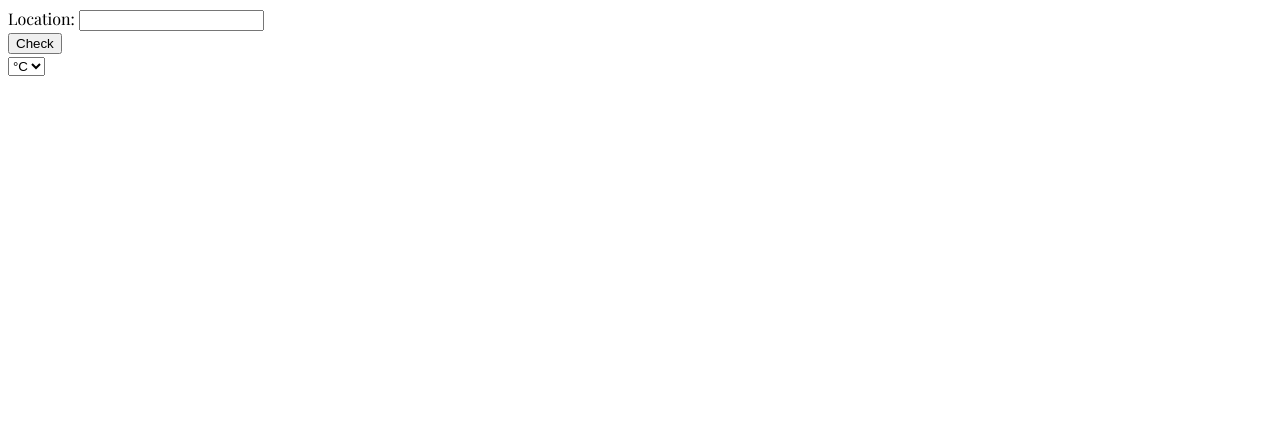
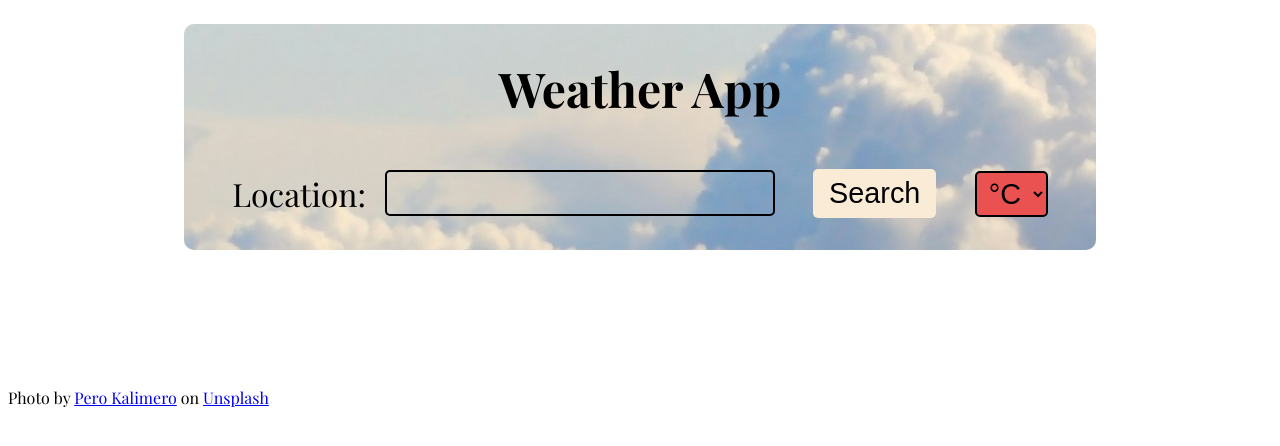
Before and after one commit to drawdlu/Weather-App-TOP, a website built with webpack: page src/template.html in a window 1280 px wide. Built offline with nearby package versions, Linux system fonts and the light colour scheme; a web font is replaced by a local one.

Commit message:
style: Header form title

```diff
--- a/src/modules/displayData.js
+++ b/src/modules/displayData.js
@@ -1,8 +1,6 @@
 import { capitalize, getUnit, symbols } from "./helper";
 import { format } from "date-fns/format";
 import { displayAdditionalDays, updateSnippetsTemps } from "./displayWeekData";
-
-
 
 export let savedData = undefined;
 let currentDisplayDay = undefined;
@@ -133,5 +131,5 @@ export function updateHighlight(event) {
   const unit = getUnit();
   const day = getDayDataFromDate(date, unit);
 
-  displayMainWeatherData(day, unit)
+  displayMainWeatherData(day, unit);
 }
--- a/src/modules/weather.js
+++ b/src/modules/weather.js
@@ -7,7 +7,7 @@ async function getWeatherData(location, unit) {
     "?key=" +
     key +
     "&unitGroup=" +
-    unit ;
+    unit;
 
   const response = await fetch(url);
 
--- a/src/styles.css
+++ b/src/styles.css
@@ -1,7 +1,16 @@
 @import url(./styles/fonts.css);
+@import url(./styles/header.css);
 
 :root {
-  font-family: "google-sans-flex", "playfair-display", "roboto", Arial, Helvetica, sans-serif, system-ui, -apple-system;
+  font-family:
+    "google-sans-flex",
+    "playfair-display",
+    "roboto",
+    Arial,
+    Helvetica,
+    sans-serif,
+    system-ui,
+    -apple-system;
   padding: 0;
   margin: 0;
   box-sizing: border-box;
--- a/src/styles/fonts.css
+++ b/src/styles/fonts.css
@@ -1,9 +1,10 @@
 @font-face {
   font-family: "google-sans-flex";
-  src: url("../fonts/GoogleSansFlex-VariableFont_GRAD\,ROND\,opsz\,slnt\,wdth\,wght.woff2") format("woff2");
+  src: url("../fonts/GoogleSansFlex-VariableFont_GRAD\,ROND\,opsz\,slnt\,wdth\,wght.woff2")
+    format("woff2");
 }
 
-@font-face{
+@font-face {
   font-family: "playfair-display";
   src: url("../fonts/PlayfairDisplay-VariableFont_wght.woff2") format("woff2");
 }
--- /dev/null
+++ b/src/styles/header.css
@@ -0,0 +1,83 @@
+header {
+  font-size: 2rem;
+  display: flex;
+  flex-direction: column;
+  align-items: center;
+  padding: 1rem;
+  padding-bottom: 2rem;
+}
+
+header .title-form {
+  background-image: url("../images/pero-kalimero-9BJRGlqoIUk-unsplash.jpg");
+  background-position: center;
+  padding: 2rem 3rem;
+  border-radius: 10px;
+  display: flex;
+  flex-direction: column;
+  align-items: center;
+  gap: 3rem;
+}
+
+header .app-name {
+  font-size: 3rem;
+  font-weight: bold;
+}
+
+header .search-form {
+  display: flex;
+  align-items: center;
+  justify-content: center;
+  flex-wrap: wrap;
+  gap: 2ch;
+}
+
+header form {
+  display: flex;
+  align-items: center;
+  flex-wrap: wrap;
+  justify-content: center;
+  gap: 2ch;
+}
+
+header form .field {
+  display: flex;
+  align-items: center;
+  flex-wrap: wrap;
+  justify-content: center;
+  gap: 1ch;
+}
+
+header form input {
+  font-size: 1.5ch;
+  padding: 0.3ch;
+  border-radius: 5px;
+  border: solid black 2px;
+  background: none;
+}
+
+header button {
+  font-size: 1.5ch;
+  background-color: antiquewhite;
+  border-radius: 5px;
+  border: none;
+  padding: .5rem 1rem;
+  transition-duration: .5s;
+}
+
+header button:hover {
+  cursor: pointer;
+  transition-duration: .3s;
+  transform: scale(1.1);
+}
+
+header .unit-temp select {
+  font-size: 1.5ch;
+  border-radius: 5px;
+  border: solid black 2px;
+  padding: .25rem .5rem;
+  background-color: #EA5252;
+}
+
+header .unit-temp select:hover {
+  cursor: pointer;
+}
--- a/src/styles/reset.css
+++ b/src/styles/reset.css
@@ -1,4 +1,3 @@
-
 /* 1. Use a more-intuitive box-sizing model */
 *,
 *::before,
--- a/src/template.html
+++ b/src/template.html
@@ -3,10 +3,13 @@
   <head>
     <meta charset="UTF-8" />
     <meta name="viewport" content="width=device-width, initial-scale=1.0" />
-    <title>Document</title>
+    <title>Weather App</title>
   </head>
   <body>
     <header>
+      <div class="title-form">
+        <div class="app-name">Weather App</div>
+        <div class="search-form">
           <div class="form">
             <form action="#">
               <div class="field">
@@ -14,14 +17,16 @@
                 <input type="text" name="location" id="location" />
               </div>
               <div class="submit">
-            <button id="search">Check</button>
+                <button id="search">Search</button>
               </div>
             </form>
+          </div>
           <div class="unit-temp">
             <select name="unit" id="unit-select">
               <option value="metric" selected>°C</option>
               <option value="us">°F</option>
             </select>
+          </div>
         </div>
       </div>
     </header>
@@ -63,5 +68,8 @@
         </div>
       </template>
     </main>
+    <footer>
+      Photo by <a href="https://unsplash.com/@pericakalimerica?utm_source=unsplash&utm_medium=referral&utm_content=creditCopyText">Pero Kalimero</a> on <a href="https://unsplash.com/photos/nimbus-clouds-and-blue-calm-sky-9BJRGlqoIUk?utm_source=unsplash&utm_medium=referral&utm_content=creditCopyText">Unsplash</a>
+    </footer>
   </body>
 </html>
```
Also changed, not shown: src/modules/displayWeekData.js (+5 -5 lines), src/images/pero-kalimero-9BJRGlqoIUk-unsplash.jpg (added). Lines whose indentation alone changed are shown as unchanged.
